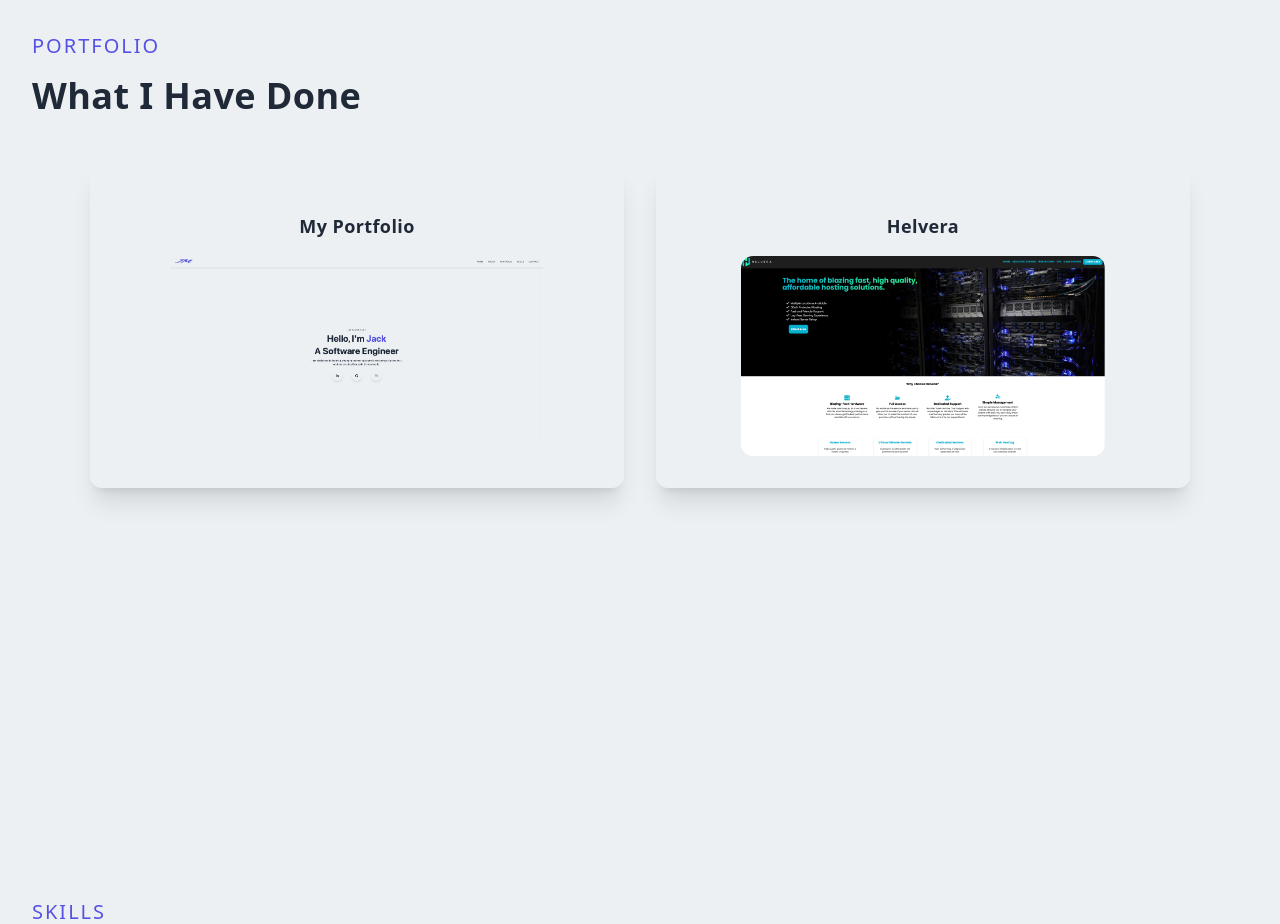
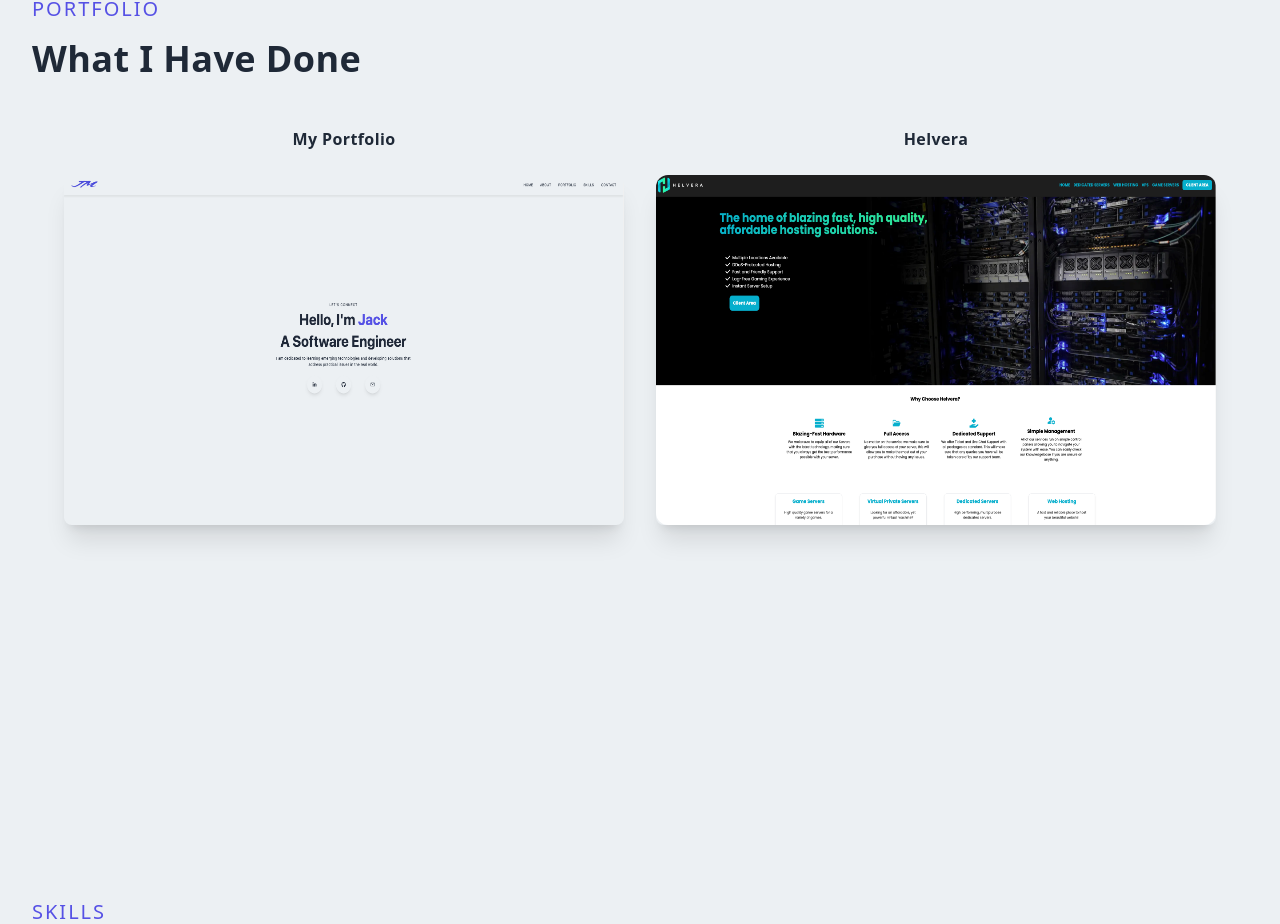
Before and after one commit to MrJack2x/jackm-portfolio, a React (Vite) app: page / in a window 1280 px wide. Shown: the part 1740-2664 px from the top of the page. Built offline with nearby package versions, Linux system fonts and the light colour scheme.

Commit message:
Cleaned up styling for portfolio section

```diff
--- a/src/components/Card.jsx
+++ b/src/components/Card.jsx
@@ -1,19 +1,16 @@
 import PropTypes from "prop-types";
 
-export default function Card({ projectName, projectImg }) {
+export default function Card({ projectImg }) {
   return (
-    <div className="px-8 shadow-xl rounded-xl">
+    <div className="shadow-xl rounded-lg">
       <div className="flex justify-center items-center">
         <div className="flex flex-col items-center justify-center">
-          <div className="px-8 py-4">
-            <div className="flex flex-col justify-center items-center p-4">
-              <h3 className="text-lg my-4 text-center">{projectName}</h3>
-              <img
-                className="rounded-xl hover:scale-105 ease-in duration-300 h-[75px] sm:h-[200px]"
-                src={projectImg}
-                alt="Projects"
-              />
-            </div>
+          <div className="flex flex-col justify-center items-center">
+            <img
+              className="rounded-xl hover:scale-105 ease-in duration-300 h-[200px] sm:h-[350px] w-full"
+              src={projectImg}
+              alt="Projects"
+            />
           </div>
         </div>
       </div>
@@ -22,6 +19,5 @@ export default function Card({ projectName, projectImg }) {
 }
 
 Card.propTypes = {
-  projectName: PropTypes.string,
   projectImg: PropTypes.string,
 };
--- a/src/components/Portfolio.jsx
+++ b/src/components/Portfolio.jsx
@@ -3,9 +3,7 @@ import PortfolioImg from "../assets/portfolio.png";
 import HelveraImg from "../assets/helvera.png";
 
 export default function Portfolio() {
-  const portfolioName = "My Portfolio";
   const portfolioImg = PortfolioImg;
-  const helveraName = "Helvera";
   const helveraImg = HelveraImg;
 
   return (
@@ -17,12 +15,18 @@ export default function Portfolio() {
         <h2 className="py-4">What I Have Done</h2>
         <div className="p-8 flex justify-center items-center">
           <div className="grid grid-cols-1 lg:grid-cols-2 gap-8 justify-center items-center">
-            <a href="https://github.com/jrmichell/jackm-portfolio">
-              <Card projectName={portfolioName} projectImg={portfolioImg} />
-            </a>
-            <a href="https://helvera.vercel.app/">
-              <Card projectName={helveraName} projectImg={helveraImg} />
-            </a>
+            <div>
+              <h3 className="text-center mb-6">My Portfolio</h3>
+              <a href="https://github.com/jrmichell/jackm-portfolio">
+                <Card projectImg={portfolioImg} />
+              </a>
+            </div>
+            <div>
+              <h3 className="text-center mb-6">Helvera</h3>
+              <a href="https://helvera.vercel.app/">
+                <Card projectImg={helveraImg} />
+              </a>
+            </div>
           </div>
         </div>
       </div>
```
